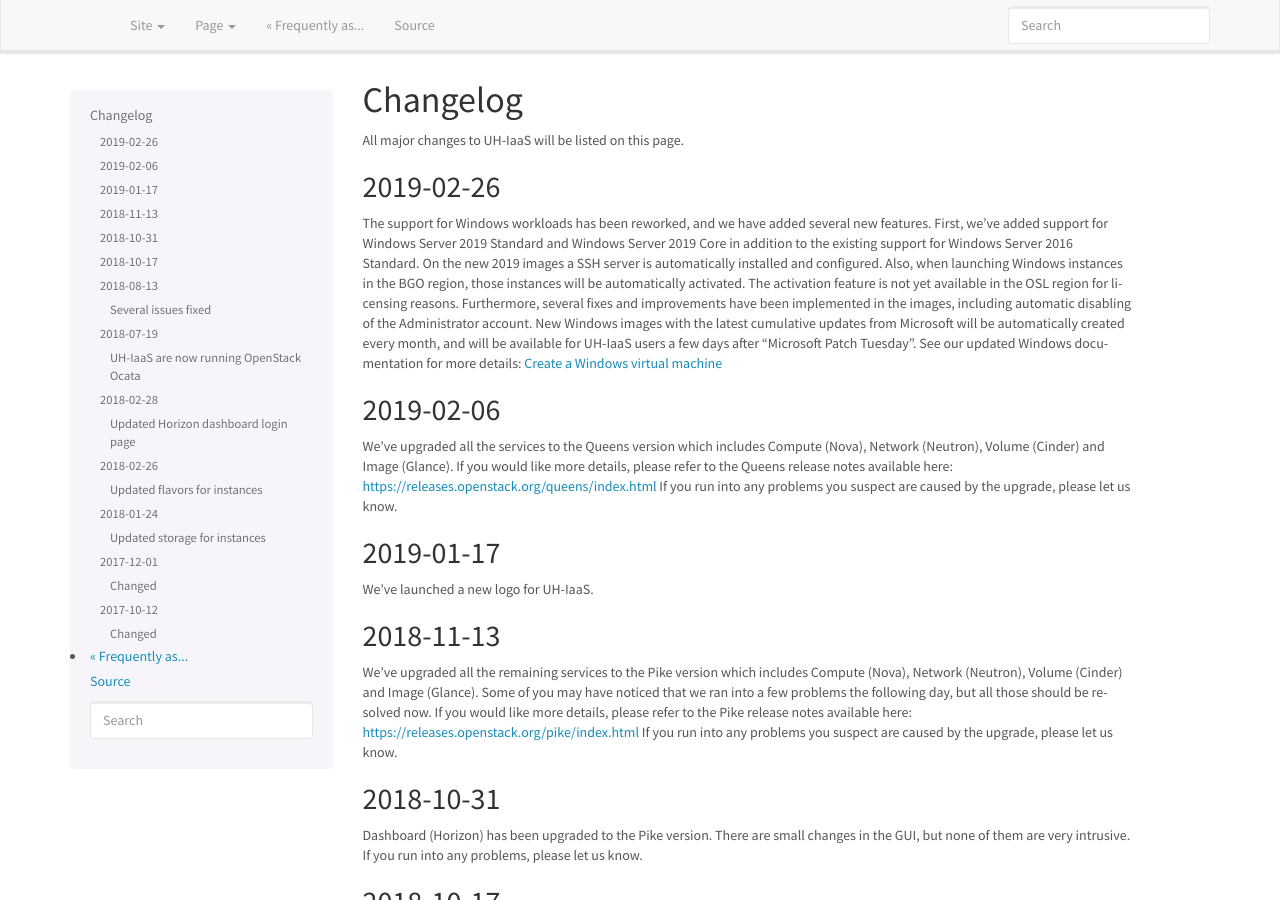
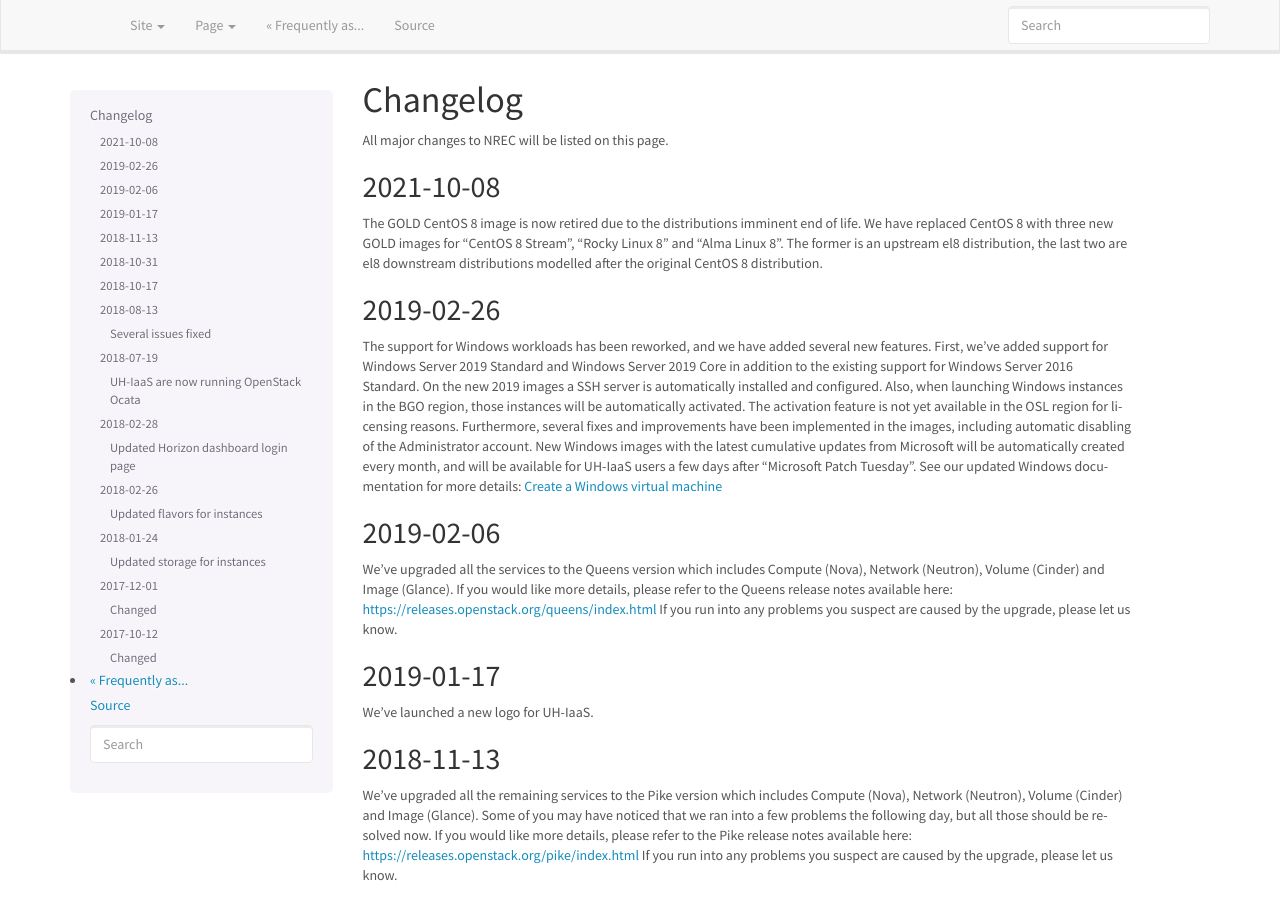
Before and after one commit to norcams/docs-enduser, a Sphinx documentation site: the page built from docs/changelog.rst, in a window 1280 px wide and 900 px high. Built offline with Sphinx 7.4.7, drawn with Linux system fonts in a browser that asks for light colours.

Commit message:
update change log

```diff
--- a/docs/changelog.rst
+++ b/docs/changelog.rst
@@ -2,8 +2,17 @@
 Changelog
 =========
 
-All major changes to UH-IaaS will be listed on this page.
+All major changes to NREC will be listed on this page.
 
+
+2021-10-08
+==========
+
+The GOLD CentOS 8 image is now retired due to the distributions imminent end of
+life. We have replaced CentOS 8 with three new GOLD images for "CentOS 8 Stream",
+"Rocky Linux 8" and "Alma Linux 8". The former is an upstream el8 distribution,
+the last two are el8 downstream distributions modelled after the original CentOS 8
+distribution.
 
 2019-02-26
 ==========
```
